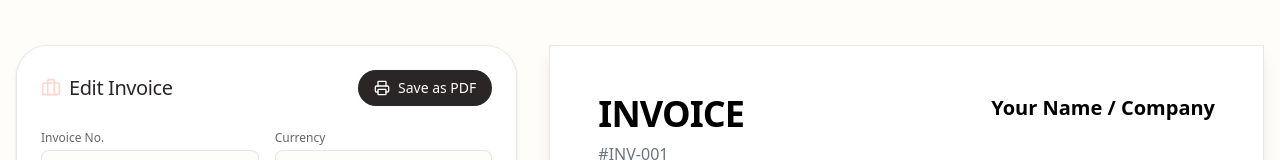
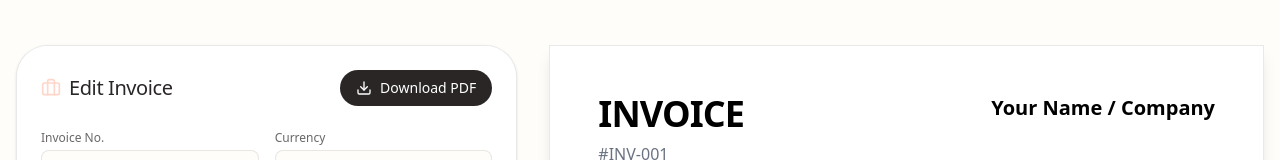
Before and after one commit to Shashank10-dev/dataforth, a Next.js app: page /business-tools/freelancer-invoice-generator in a window 1280 px wide. Shown: the part 296-456 px from the top of the page. Built offline with nearby package versions, Linux system fonts and the light colour scheme; no server answers.

Commit message:
feat: native PDF download for invoice and resume generators

```diff
--- a/package.json
+++ b/package.json
@@ -18,6 +18,8 @@
     "@vercel/speed-insights": "^2.0.0",
     "browser-image-compression": "^2.0.2",
     "heic2any": "^0.0.4",
+    "html2canvas": "^1.4.1",
+    "jspdf": "^4.2.1",
     "lucide-react": "^1.31.0",
     "next": "16.3.0",
     "pdf-lib": "^1.17.1",
--- a/src/app/business-tools/freelancer-invoice-generator/page.tsx
+++ b/src/app/business-tools/freelancer-invoice-generator/page.tsx
@@ -1,7 +1,9 @@
 'use client';
 
 import React, { useState, useEffect } from 'react';
-import { FileText, Plus, Trash2, Printer, Briefcase } from 'lucide-react';
+import { FileText, Plus, Trash2, Printer, Briefcase, Download } from 'lucide-react';
+import html2canvas from 'html2canvas';
+import jsPDF from 'jspdf';
 import AdZone from '@/components/AdZone';
 
 interface InvoiceItem {
@@ -30,6 +32,7 @@ export default function FreelancerInvoiceGenerator() {
 
   const [currency, setCurrency] = useState('USD');
   const [notes, setNotes] = useState('Thank you for your business!');
+  const [isExporting, setIsExporting] = useState(false);
 
   const addItem = () => {
     setItems([...items, { id: Math.random().toString(), description: '', quantity: 1, price: 0 }]);
@@ -57,8 +60,26 @@ export default function FreelancerInvoiceGenerator() {
     }
   };
 
-  const handlePrint = () => {
-    window.print();
+  const handleDownloadPDF = async () => {
+    const element = document.getElementById('document-preview');
+    if (!element) return;
+
+    setIsExporting(true);
+    try {
+      const canvas = await html2canvas(element, { scale: 2 });
+      const imgData = canvas.toDataURL('image/png');
+      const pdf = new jsPDF('p', 'mm', 'a4');
+
+      const pdfWidth = pdf.internal.pageSize.getWidth();
+      const pdfHeight = (canvas.height * pdfWidth) / canvas.width;
+
+      pdf.addImage(imgData, 'PNG', 0, 0, pdfWidth, pdfHeight);
+      pdf.save(`Invoice-${invoiceNo}.pdf`);
+    } catch (error) {
+      console.error('Error generating PDF:', error);
+    } finally {
+      setIsExporting(false);
+    }
   };
 
   return (
@@ -101,10 +122,15 @@ export default function FreelancerInvoiceGenerator() {
               <Briefcase className="w-5 h-5 text-peach" /> Edit Invoice
             </h2>
             <button
-              onClick={handlePrint}
-              className="bg-ink dark:bg-white text-white dark:text-ink px-4 py-2 rounded-full text-sm font-medium flex items-center gap-2 hover:opacity-90 transition-opacity"
+              onClick={handleDownloadPDF}
+              disabled={isExporting}
+              className="bg-ink dark:bg-white text-white dark:text-ink px-4 py-2 rounded-full text-sm font-medium flex items-center gap-2 hover:opacity-90 transition-opacity disabled:opacity-50"
             >
-              <Printer className="w-4 h-4" /> Save as PDF
+              {isExporting ? (
+                <>Generating...</>
+              ) : (
+                <><Download className="w-4 h-4" /> Download PDF</>
+              )}
             </button>
           </div>
 
@@ -192,7 +218,7 @@ export default function FreelancerInvoiceGenerator() {
         </div>
 
         {/* Preview / Print Section - 7 columns */}
-        <div className="xl:col-span-7 bg-white print:bg-white border border-ink/10 print:border-none shadow-lg print:shadow-none rounded-none p-4 sm:p-12 print:p-0 min-h-[80vh] text-black overflow-x-auto">
+        <div id="document-preview" className="xl:col-span-7 bg-white print:bg-white border border-ink/10 print:border-none shadow-lg print:shadow-none rounded-none p-4 sm:p-12 print:p-0 min-h-[80vh] text-black overflow-x-auto">
 
           <div className="flex justify-between items-start mb-12 min-w-[500px]">
             <div>
--- a/src/app/business-tools/gst-invoice-generator/page.tsx
+++ b/src/app/business-tools/gst-invoice-generator/page.tsx
@@ -1,7 +1,9 @@
 'use client';
 
 import React, { useState, useEffect } from 'react';
-import { FileText, Plus, Trash2, Printer, Building, Info } from 'lucide-react';
+import { FileText, Plus, Trash2, Printer, Building, Info, Download } from 'lucide-react';
+import html2canvas from 'html2canvas';
+import jsPDF from 'jspdf';
 import AdZone from '@/components/AdZone';
 
 interface InvoiceItem {
@@ -33,6 +35,7 @@ export default function GSTInvoiceGenerator() {
 
   const [notes, setNotes] = useState('Thank you for your business. Please make payment within 15 days.');
   const [bankDetails, setBankDetails] = useState('');
+  const [isExporting, setIsExporting] = useState(false);
 
   const addItem = () => {
     setItems([...items, { id: Math.random().toString(), description: '', hsn: '', quantity: 1, price: 0, gstRate: 18 }]);
@@ -87,8 +90,26 @@ export default function GSTInvoiceGenerator() {
     }).format(value);
   };
 
-  const handlePrint = () => {
-    window.print();
+  const handleDownloadPDF = async () => {
+    const element = document.getElementById('document-preview');
+    if (!element) return;
+
+    setIsExporting(true);
+    try {
+      const canvas = await html2canvas(element, { scale: 2 });
+      const imgData = canvas.toDataURL('image/png');
+      const pdf = new jsPDF('p', 'mm', 'a4');
+
+      const pdfWidth = pdf.internal.pageSize.getWidth();
+      const pdfHeight = (canvas.height * pdfWidth) / canvas.width;
+
+      pdf.addImage(imgData, 'PNG', 0, 0, pdfWidth, pdfHeight);
+      pdf.save(`Invoice-${invoiceNo}.pdf`);
+    } catch (error) {
+      console.error('Error generating PDF:', error);
+    } finally {
+      setIsExporting(false);
+    }
   };
 
   return (
@@ -131,10 +152,15 @@ export default function GSTInvoiceGenerator() {
               <Building className="w-5 h-5 text-peach" /> Edit Tax Invoice
             </h2>
             <button
-              onClick={handlePrint}
-              className="bg-ink dark:bg-white text-white dark:text-ink px-4 py-2 rounded-full text-sm font-medium flex items-center gap-2 hover:opacity-90 transition-opacity"
+              onClick={handleDownloadPDF}
+              disabled={isExporting}
+              className="bg-ink dark:bg-white text-white dark:text-ink px-4 py-2 rounded-full text-sm font-medium flex items-center gap-2 hover:opacity-90 transition-opacity disabled:opacity-50"
             >
-              <Printer className="w-4 h-4" /> Save as PDF
+              {isExporting ? (
+                <>Generating...</>
+              ) : (
+                <><Download className="w-4 h-4" /> Download PDF</>
+              )}
             </button>
           </div>
 
@@ -254,7 +280,7 @@ export default function GSTInvoiceGenerator() {
         </div>
 
         {/* Preview / Print Section - 7 columns */}
-        <div className="xl:col-span-7 bg-white print:bg-white border border-ink/10 print:border-none shadow-lg print:shadow-none rounded-none p-4 sm:p-10 print:p-0 min-h-[80vh] text-black overflow-x-auto">
+        <div id="document-preview" className="xl:col-span-7 bg-white print:bg-white border border-ink/10 print:border-none shadow-lg print:shadow-none rounded-none p-4 sm:p-10 print:p-0 min-h-[80vh] text-black overflow-x-auto">
 
           <div className="text-center mb-8 border-b-2 border-gray-800 pb-4 min-w-[500px]">
             <h1 className="text-2xl font-bold tracking-widest text-black uppercase">TAX INVOICE</h1>
--- a/src/app/career-tools/resume-builder/page.tsx
+++ b/src/app/career-tools/resume-builder/page.tsx
@@ -1,7 +1,9 @@
 'use client';
 
 import React, { useState } from 'react';
-import { Briefcase, Printer, Plus, Trash2, Mail, Phone, MapPin, Globe } from 'lucide-react';
+import { Briefcase, Printer, Plus, Trash2, Mail, Phone, MapPin, Globe, Download } from 'lucide-react';
+import html2canvas from 'html2canvas';
+import jsPDF from 'jspdf';
 import AdZone from '@/components/AdZone';
 
 interface Experience {
@@ -60,6 +62,7 @@ export default function ResumeBuilderPage() {
   ]);
 
   const [skills, setSkills] = useState('JavaScript, TypeScript, React, Next.js, Node.js, HTML/CSS, Tailwind, Git, AWS');
+  const [isExporting, setIsExporting] = useState(false);
 
   const handleInfoChange = (field: keyof typeof personalInfo, value: string) => {
     setPersonalInfo({ ...personalInfo, [field]: value });
@@ -89,8 +92,26 @@ export default function ResumeBuilderPage() {
     setEducation(education.filter(edu => edu.id !== id));
   };
 
-  const handlePrint = () => {
-    window.print();
+  const handleDownloadPDF = async () => {
+    const element = document.getElementById('document-preview');
+    if (!element) return;
+
+    setIsExporting(true);
+    try {
+      const canvas = await html2canvas(element, { scale: 2 });
+      const imgData = canvas.toDataURL('image/png');
+      const pdf = new jsPDF('p', 'mm', 'a4');
+
+      const pdfWidth = pdf.internal.pageSize.getWidth();
+      const pdfHeight = (canvas.height * pdfWidth) / canvas.width;
+
+      pdf.addImage(imgData, 'PNG', 0, 0, pdfWidth, pdfHeight);
+      pdf.save(`Resume.pdf`);
+    } catch (error) {
+      console.error('Error generating PDF:', error);
+    } finally {
+      setIsExporting(false);
+    }
   };
 
   return (
@@ -133,10 +154,15 @@ export default function ResumeBuilderPage() {
               <Briefcase className="w-5 h-5 text-lavender" /> Edit Details
             </h2>
             <button
-              onClick={handlePrint}
-              className="bg-ink dark:bg-white text-white dark:text-ink px-4 py-2 rounded-full text-sm font-medium flex items-center gap-2 hover:opacity-90 transition-opacity"
+              onClick={handleDownloadPDF}
+              disabled={isExporting}
+              className="bg-ink dark:bg-white text-white dark:text-ink px-4 py-2 rounded-full text-sm font-medium flex items-center gap-2 hover:opacity-90 transition-opacity disabled:opacity-50"
             >
-              <Printer className="w-4 h-4" /> Save as PDF
+              {isExporting ? (
+                <>Generating...</>
+              ) : (
+                <><Download className="w-4 h-4" /> Download PDF</>
+              )}
             </button>
           </div>
 
@@ -220,7 +246,7 @@ export default function ResumeBuilderPage() {
 
         {/* Preview / Print Section - 7 columns */}
         {/* We enforce white background and black text specifically for the print preview pane */}
-        <div className="xl:col-span-7 bg-white print:bg-white border border-ink/10 print:border-none shadow-lg print:shadow-none rounded-none p-4 sm:p-12 print:p-0 min-h-[1056px] text-gray-900 font-sans overflow-x-auto">
+        <div id="document-preview" className="xl:col-span-7 bg-white print:bg-white border border-ink/10 print:border-none shadow-lg print:shadow-none rounded-none p-4 sm:p-12 print:p-0 min-h-[1056px] text-gray-900 font-sans overflow-x-auto">
 
           {/* Header */}
           <header className="border-b-2 border-gray-900 pb-6 mb-6 min-w-[500px]">
@@ -333,7 +359,7 @@ export default function ResumeBuilderPage() {
           </div>
           <div className="bg-white dark:bg-dark-card p-8 rounded-2xl border border-ink/10 dark:border-white/10 shadow-sm">
             <h3 className="font-medium mb-3 text-lg">How do I download my resume?</h3>
-            <p className="opacity-70 leading-relaxed">Click the "Save as PDF" button. This will open your browser&apos;s native print dialog, where you can select "Save as PDF" as the destination.</p>
+            <p className="opacity-70 leading-relaxed">Click the "Download PDF" button. The tool will automatically capture a pixel-perfect image of your resume and generate a downloadable PDF file.</p>
           </div>
         </div>
       </section>
```
Also changed, not shown: 1 other file (tests, documents, lock files or other folders).
